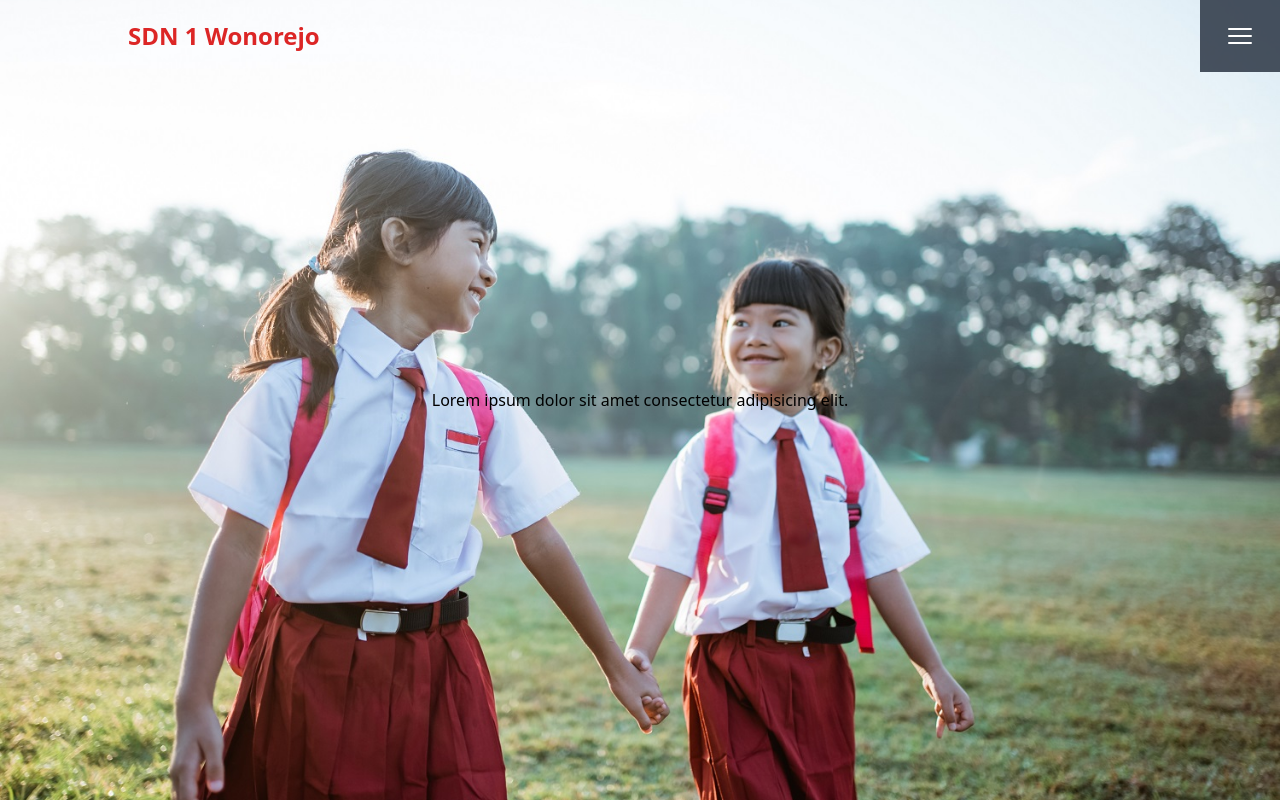
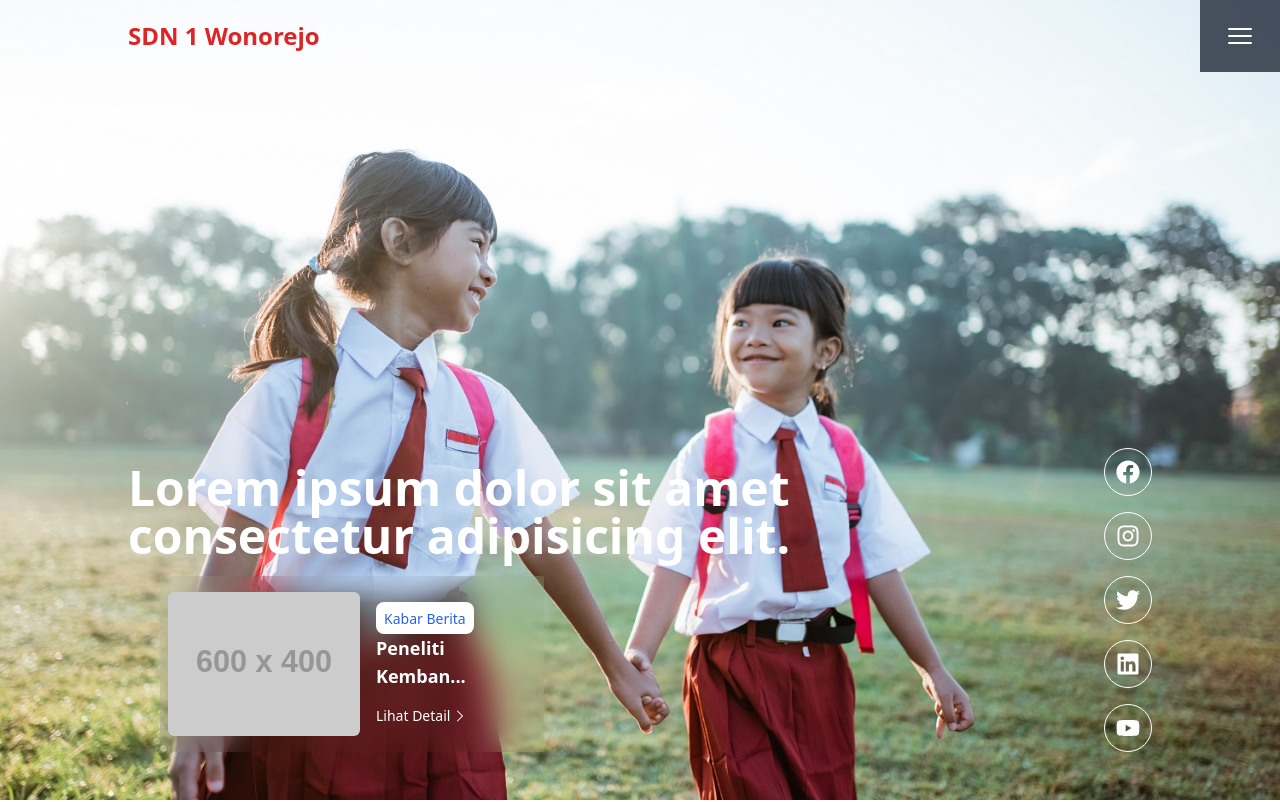
Before and after one commit to achfairuz/website-sekolah, a React (Create React App) app: page / in a window 1280 px wide. Shown: the top 802 px of the page. Built offline with nearby package versions, Linux system fonts and the light colour scheme.

Commit message:
add hero section

```diff
--- a/package.json
+++ b/package.json
@@ -17,6 +17,7 @@
     "react-chartjs-2": "^5.3.0",
     "react-dom": "^19.1.1",
     "react-hook-form": "^7.62.0",
+    "react-icons": "^5.5.0",
     "react-redux": "^9.2.0",
     "react-router-dom": "^7.8.2",
     "react-scripts": "5.0.1",
--- a/src/data/Berita.js
+++ b/src/data/Berita.js
@@ -0,0 +1,46 @@
+import React from "react";
+
+const Data = [
+  {
+    id: 1,
+    title: "Teknologi AI Terbaru Membantu Petani Tingkatkan Hasil Panen",
+    slug: "teknologi-ai-terbaru-membantu-petani",
+    deskripsi:
+      "Teknologi kecerdasan buatan mulai diterapkan di sektor pertanian untuk meningkatkan hasil panen dan efisiensi kerja petani.",
+    image: "https://placehold.co/600x400?text=Berita+1",
+  },
+  {
+    id: 2,
+    title: "Pemerintah Umumkan Program Digitalisasi UMKM di Tahun 2025",
+    slug: "program-digitalisasi-umkm-2025",
+    deskripsi:
+      "Program baru dari pemerintah ditujukan untuk membantu UMKM beradaptasi dengan perkembangan teknologi digital.",
+    image: "https://placehold.co/600x400?text=Berita+2",
+  },
+  {
+    id: 3,
+    title: "Startup Lokal Berhasil Raih Pendanaan Rp50 Miliar",
+    slug: "startup-lokal-raih-pendanaan",
+    deskripsi:
+      "Sebuah startup teknologi berhasil mengamankan investasi besar untuk mengembangkan produk inovatif mereka.",
+    image: "https://placehold.co/600x400?text=Berita+3",
+  },
+  {
+    id: 4,
+    title: "Inovasi Energi Terbarukan Mulai Diterapkan di Beberapa Kota",
+    slug: "inovasi-energi-terbarukan-di-kota",
+    deskripsi:
+      "Beberapa kota besar di Indonesia mulai menerapkan energi terbarukan untuk mengurangi ketergantungan pada energi fosil.",
+    image: "https://placehold.co/600x400?text=Berita+4",
+  },
+  {
+    id: 5,
+    title: "Peneliti Kembangkan Sistem Keamanan Siber Berbasis Blockchain",
+    slug: "sistem-keamanan-siber-blockchain",
+    deskripsi:
+      "Penelitian terbaru menghadirkan solusi keamanan data dengan memanfaatkan teknologi blockchain yang lebih transparan dan aman.",
+    image: "https://placehold.co/600x400?text=Berita+5",
+  },
+];
+
+export default Data;
--- /dev/null
+++ b/src/data/Sosmed.js
@@ -0,0 +1,42 @@
+import {
+  FaFacebook,
+  FaInstagram,
+  FaTwitter,
+  FaLinkedin,
+  FaYoutube,
+} from "react-icons/fa";
+
+const Sosmed = [
+  {
+    id: 1,
+    name: "Facebook",
+    icon: <FaFacebook className='w-6 h-6' />,
+    url: "https://facebook.com",
+  },
+  {
+    id: 2,
+    name: "Instagram",
+    icon: <FaInstagram className='w-6 h-6' />,
+    url: "https://instagram.com",
+  },
+  {
+    id: 3,
+    name: "Twitter",
+    icon: <FaTwitter className='w-6 h-6' />,
+    url: "https://twitter.com",
+  },
+  {
+    id: 4,
+    name: "LinkedIn",
+    icon: <FaLinkedin className='w-6 h-6' />,
+    url: "https://linkedin.com",
+  },
+  {
+    id: 5,
+    name: "YouTube",
+    icon: <FaYoutube className='w-6 h-6' />,
+    url: "https://youtube.com",
+  },
+];
+
+export default Sosmed;
--- a/src/layout/Hero.js
+++ b/src/layout/Hero.js
@@ -1,18 +1,68 @@
 import React from "react";
 import SekolahSD from "../assets/Sekolah-SD.jpg";
+import Data from "../data/Berita";
+import Sosmed from "../data/Sosmed";
+import { BackspaceIcon, ChevronRightIcon } from "@heroicons/react/24/solid";
 
 const Hero = () => {
+  const lastNews = Data[Data.length - 1];
+  const shortTitle = lastNews.title.slice(0, 15) + "...";
   return (
     <section
-      className='hero min-h-screen flex justify-center items-center text-center px-6'
+      className='hero min-h-screen  flex md:flex-row justify-between md:px-32 md:py-12 items-end'
       style={{
         backgroundImage: `url(${SekolahSD})`,
         backgroundSize: "cover",
         backgroundPosition: "center",
       }}
     >
-      <div class='flex flex-col'>
-        <h1>Lorem ipsum dolor sit amet consectetur adipisicing elit.</h1>
+      <div className='flex flex-col'>
+        <h1 className=' font-semibold text-white mb-4 text-5xl max-w-3xl '>
+          Lorem ipsum dolor sit amet consectetur adipisicing elit.
+        </h1>
+
+        <div className='flex flex-row gap-4 items-center ml-8 bg-transparent backdrop-blur-lg max-w-sm py-4 px-2'>
+          <img
+            src={lastNews.image}
+            alt={lastNews.title}
+            className='w-48 h-36 object-cover rounded-md'
+          />
+
+          <div className='flex flex-col items-start  '>
+            <div className='bg-white px-2 py-1 rounded-lg'>
+              <span className='text-blue-600 font-medium text-sm'>
+                Kabar Berita
+              </span>
+            </div>
+
+            <h2 className='text-lg font-semibold text-white mb-4'>
+              {shortTitle}
+            </h2>
+
+            <a
+              href={`/berita/${lastNews.slug}`}
+              className='flex items-center text-sm text-white hover:underline'
+            >
+              Lihat Detail
+              <ChevronRightIcon className='w-4 h-4 ml-0.5' />
+            </a>
+          </div>
+        </div>
+      </div>
+
+      <div className='flex md:flex-col space-y-4 max-w-sm'>
+        {Sosmed.map((item) => (
+          <div key={item.id}>
+            <a
+              href={item.url}
+              target='_blank'
+              rel='noopener noreferrer'
+              className='w-12 h-12 flex items-center justify-center rounded-full border border-white text-white hover:bg-blue-600 transition-colors'
+            >
+              {item.icon}
+            </a>
+          </div>
+        ))}
       </div>
     </section>
   );
```
Also changed, not shown: 1 other file (tests, documents, lock files or other folders).
